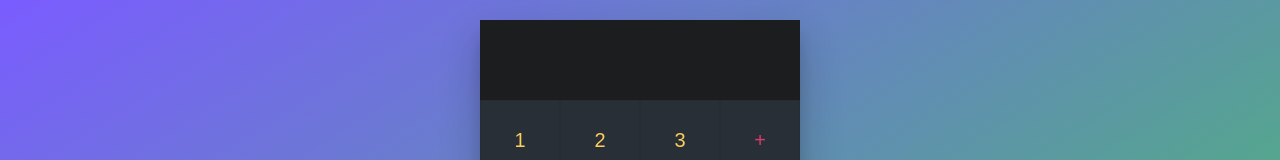
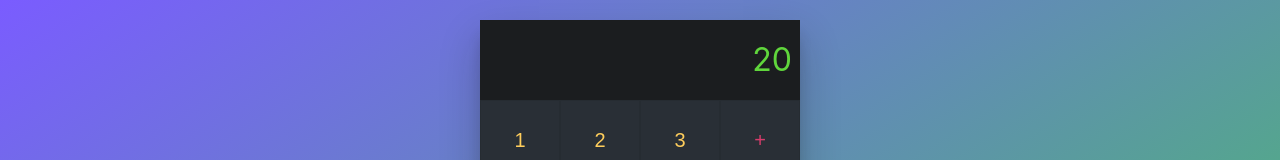
Before and after one commit to ssubijana/react_redux_course, a React (Create React App) app in the folder calc-app/: page / in a window 1280 px wide. Shown: the top 160 px of the page. Built offline with nearby package versions, Linux system fonts and the light colour scheme.

Commit message:
Passing value to the result component

```diff
--- a/calc-app/src/App.js
+++ b/calc-app/src/App.js
@@ -1,11 +1,11 @@
 import React from "react";
-import logo from "./logo.svg";
+import Result from "./components/Result";
 import "./App.css";
 
 export default function App() {
   return (
     <main className="react-calculator">
-      <div className="result"></div>
+      <Result value={20} field="hola" />
       <div className="numbers">
         <button>1</button>
         <button>2</button>
--- /dev/null
+++ b/calc-app/src/components/Result.js
@@ -0,0 +1,11 @@
+import React from "react";
+
+const Result = ({ value }) => {
+  return (
+    <div className="result">
+      <span>{value}</span>
+    </div>
+  );
+};
+
+export default Result;
```
